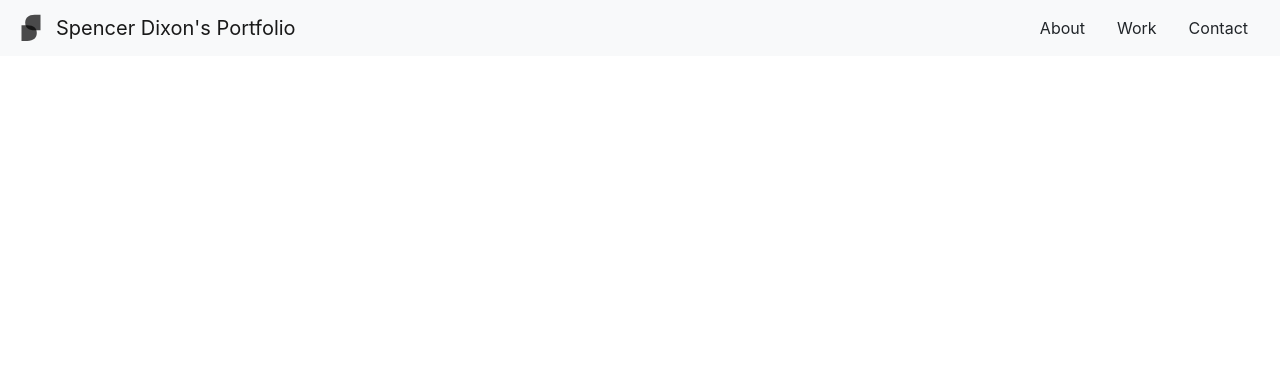
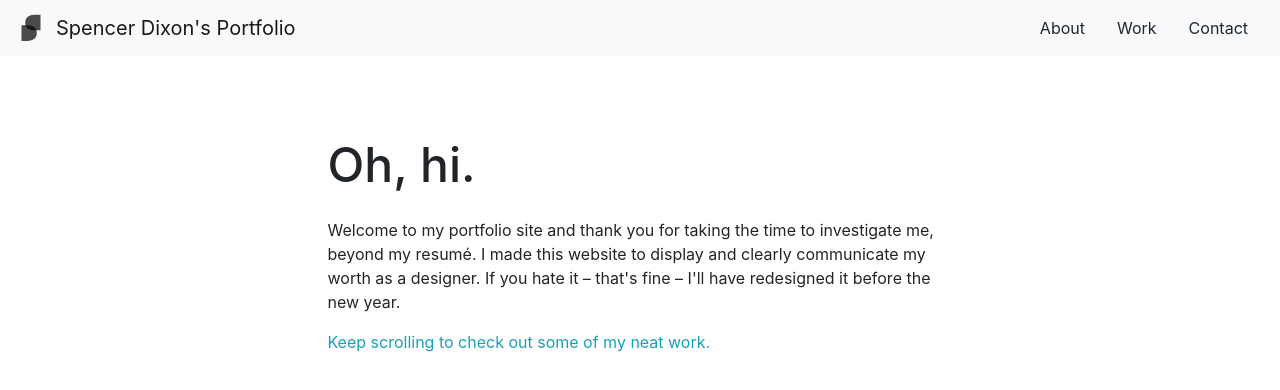
Before and after one commit to spennydix/portfolio-app, an Angular app: page / in a window 1280 px wide. Shown: the top 390 px of the page. Built offline with nearby package versions, Linux system fonts and the light colour scheme.

Commit message:
created work component to house my works, and took a first pass at copy

```diff
--- a/src/app/app.component.html
+++ b/src/app/app.component.html
@@ -1,2 +1,3 @@
 <app-navbar></app-navbar>
+<app-work></app-work>
 <router-outlet></router-outlet>
--- a/src/app/navbar/navbar.component.scss
+++ b/src/app/navbar/navbar.component.scss
@@ -1,5 +1,5 @@
 .navbar {
-  position: fixed;
+  position: sticky;
   top: 0;
   width: 100vw;
   z-index: 100;
--- a/src/app/work/work.component.html
+++ b/src/app/work/work.component.html
@@ -1,3 +1,14 @@
-<p>
-  work works!
-</p>
+<section id="work">
+  <div class="copy row flex" id="welcome">
+    <div class="copy-body col-10 col-md-6">
+      <h1>Oh, hi.</h1>
+      <p>
+        Welcome to my portfolio site and thank you for taking the time to investigate me, beyond my resumé. I made this website to display and clearly communicate my worth as a designer. If you hate it – that's fine – I'll have redesigned it before
+        the new year.
+      </p>
+      <p class="text-info">
+        Keep scrolling to check out some of my neat work.
+      </p>
+    </div>
+  </div>
+</section>
--- a/src/app/work/work.component.scss
+++ b/src/app/work/work.component.scss
@@ -0,0 +1,7 @@
+div#welcome {
+  padding: 5em 0;
+
+  .copy-body {
+    margin: 0 auto;
+  }
+}
--- a/src/styles.scss
+++ b/src/styles.scss
@@ -1 +1,6 @@
 /* You can add global styles to this file, and also import other style files */
+.h1,
+h1 {
+  font-size: 3rem;
+  margin-bottom: 0.5em;
+}
```
